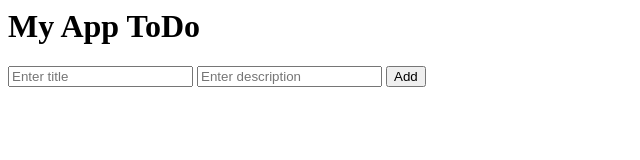
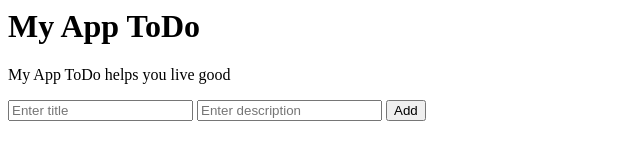
Before and after one commit to AnnaUmi/todo-list, a plain HTML site: page index.html in a window 1280 px wide. Shown: the whole page, without its empty margins (0-640 px from the left). Drawn offline with Linux system fonts and the light colour scheme.

Commit message:
add desc

```diff
--- a/index.html
+++ b/index.html
@@ -3,6 +3,7 @@
   <body>
   </body>
   <h1>My App ToDo</h1>
+  <p>My App ToDo helps you live good</p>
   <form>
       <input type="text" placeholder="Enter title" id="title">
       <input type="text" placeholder="Enter description" id="desrc"/>
```
Also changed, not shown: 1 other file.
